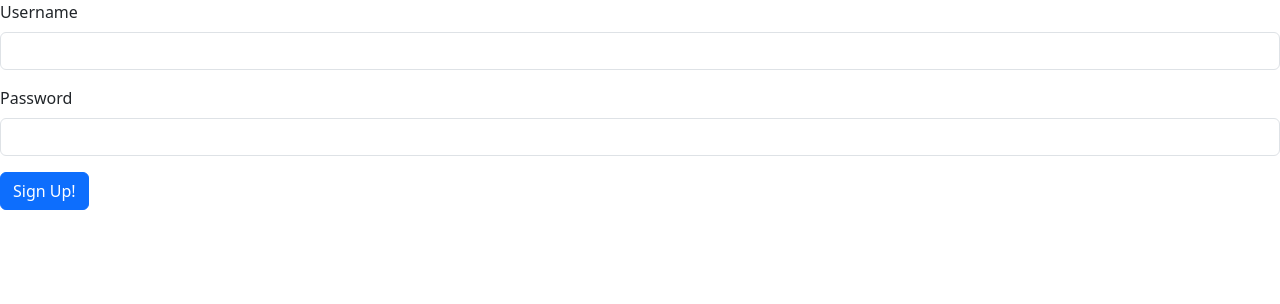
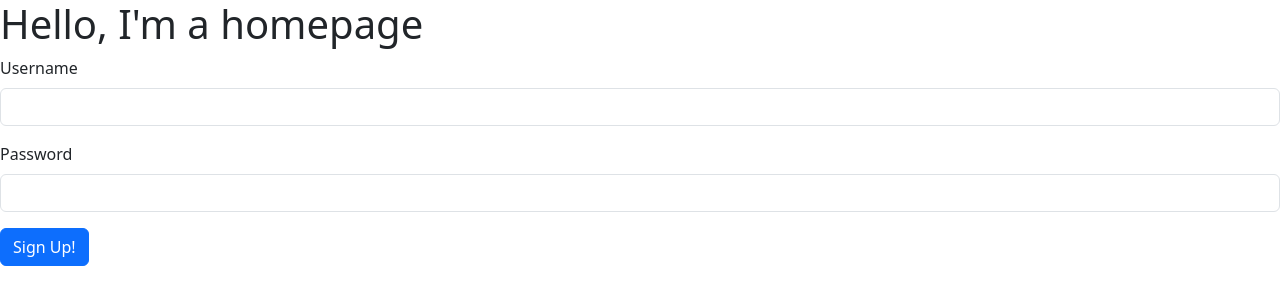
Before and after one commit to Juebele/Travel_App, a React (Create React App) app in the folder client/: page / in a window 1280 px wide. Shown: the top 304 px of the page. Built offline with nearby package versions, Linux system fonts and the light colour scheme.

Commit message:
added homepage and got it working

```diff
--- a/client/src/App.js
+++ b/client/src/App.js
@@ -1,4 +1,5 @@
 import './App.css';
+import Home from './components/Home';
 import Login from './components/Login';
 
 import { ApolloClient, InMemoryCache, ApolloProvider, HttpLink } from '@apollo/client';
@@ -11,6 +12,7 @@ const client = new ApolloClient({
 function App() {
   return (
     <ApolloProvider client={client}>
+      <Home />
       <Login />
     </ApolloProvider>
   );
--- a/client/src/components/Home.js
+++ b/client/src/components/Home.js
@@ -0,0 +1,15 @@
+import React from 'react';
+import { useState } from 'react';
+
+import { useMutation } from '@apollo/client';
+
+function Home() {
+
+    return (
+        <div>
+            <h1>Hello, I'm a homepage</h1>
+        </div>
+    )
+}
+
+export default Home;
```
Also changed, not shown: 1 other file (tests, documents, lock files or other folders).
